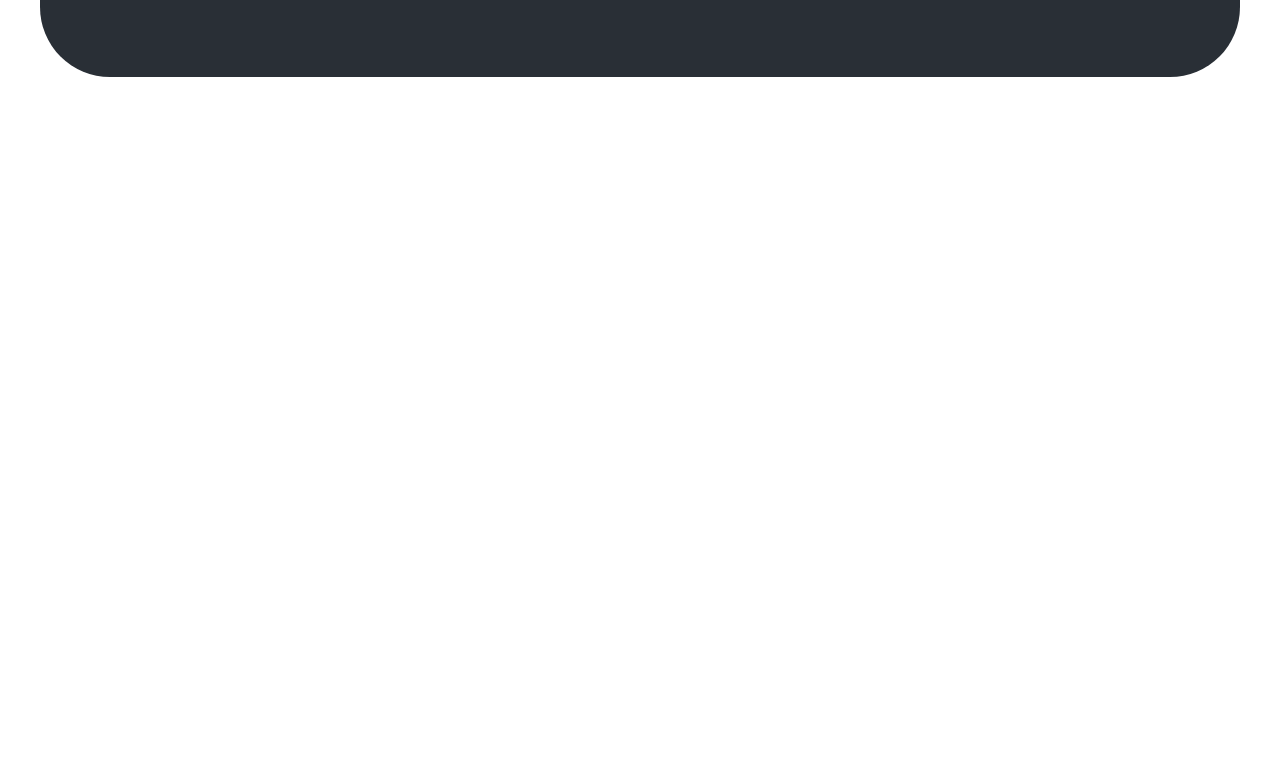
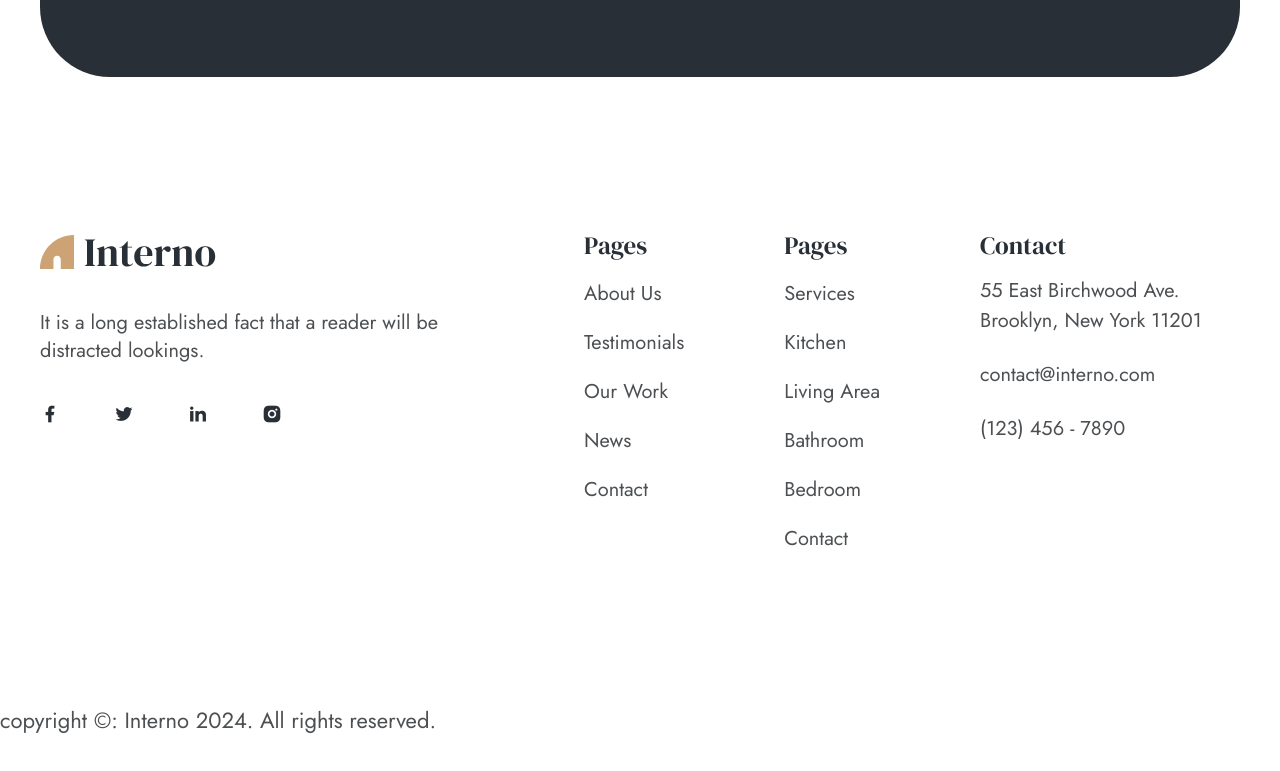
Before and after one commit to armaanepiic/Moder_Landing_Page, a website: page index.html in a window 1280 px wide. Shown: the part 7067-7838 px from the top of the page. Drawn offline with nearby package versions, Linux system fonts and the light colour scheme.

Commit message:
footer section

```diff
--- a/index.html
+++ b/index.html
@@ -400,6 +400,61 @@
             </div>
         </section>
 
+        <!-- footer -->
+        <footer class="footer mt-[80px] xl:mt-[150px] relative z-20">
+            <div class="container mx-auto px-0">
+                <div class="flex flex-col xl:flex-row xl:gap-[100px] xl:mb-[150px]">
+                    <div class="mb-8 footer__item w-full max-w-[400px] mx-auto text-center xl:text-left">
+                        <a class="flex justify-center xl:justify-start mb-8" href="">
+                            <img src="assets/assets/logo.svg" alt="">
+                        </a>
+                        <p class="mb-8 text-xl">It is a long established fact that a reader will be distracted lookings.</p>
+                        <!-- socials -->
+                        <ul class="text-primary flex gap-[54px] justify-center xl:justify-start">
+                            <li><a href=""><i class="ri-facebook-fill"></i></a></li>
+                            <li><a href=""><i class="ri-twitter-fill"></i></a></li>
+                            <li><a href=""><i class="ri-linkedin-fill"></i></a></li>
+                            <li><a href=""><i class="ri-instagram-fill"></i></a></li>
+                        </ul>
+                    </div>
+                    <div class="flex-1 flex flex-col xl:flex-row text-center xl:text-left gap-12 xl:gap-[100px] xl:justify-end">
+                        <div class="footer__item">
+                            <h3 class="h3 mb-3">Pages</h3>
+                            <ul class="flex flex-col gap-4">
+                                <li><a href="">About Us</a></li>
+                                <li><a href="">Testimonials</a></li>
+                                <li><a href="">Our Work</a></li>
+                                <li><a href="">News</a></li>
+                                <li><a href="">Contact</a></li>
+                            </ul>
+                        </div>
+                        <div class="footer__item">
+                            <h3 class="h3 mb-3">Pages</h3>
+                            <ul class="flex flex-col gap-4">
+                                <li><a href="">Services</a></li>
+                                <li><a href="">Kitchen</a></li>
+                                <li><a href="">Living Area</a></li>
+                                <li><a href="">Bathroom</a></li>
+                                <li><a href="">Bedroom</a></li>
+                                <li><a href="">Contact</a></li>
+                            </ul>
+                        </div>
+
+                        <div class="footer__item max-w-[260px] mx-auto xl:mx-0">
+                            <h3 class="h3 mb-3">Contact</h3>
+                            <div class="flex flex-col gap-6 text-[20px]">
+                                <p>55 East Birchwood Ave. Brooklyn, New York 11201</p>
+                                <p>contact@interno.com</p>
+                                <p>(123) 456 - 7890</p>
+                            </div>
+                        </div>
+                    </div>
+                </div>
+            </div>
+            <!-- copyright -->
+            <p class="footer__copyright text">copyright &copy: Interno 2024. All rights reserved.</p>
+        </footer>
+
         <!-- temporary div -->
         <div class="h-[3000px]"></div>
     </main>
```
Also changed, not shown: css/style.css.
